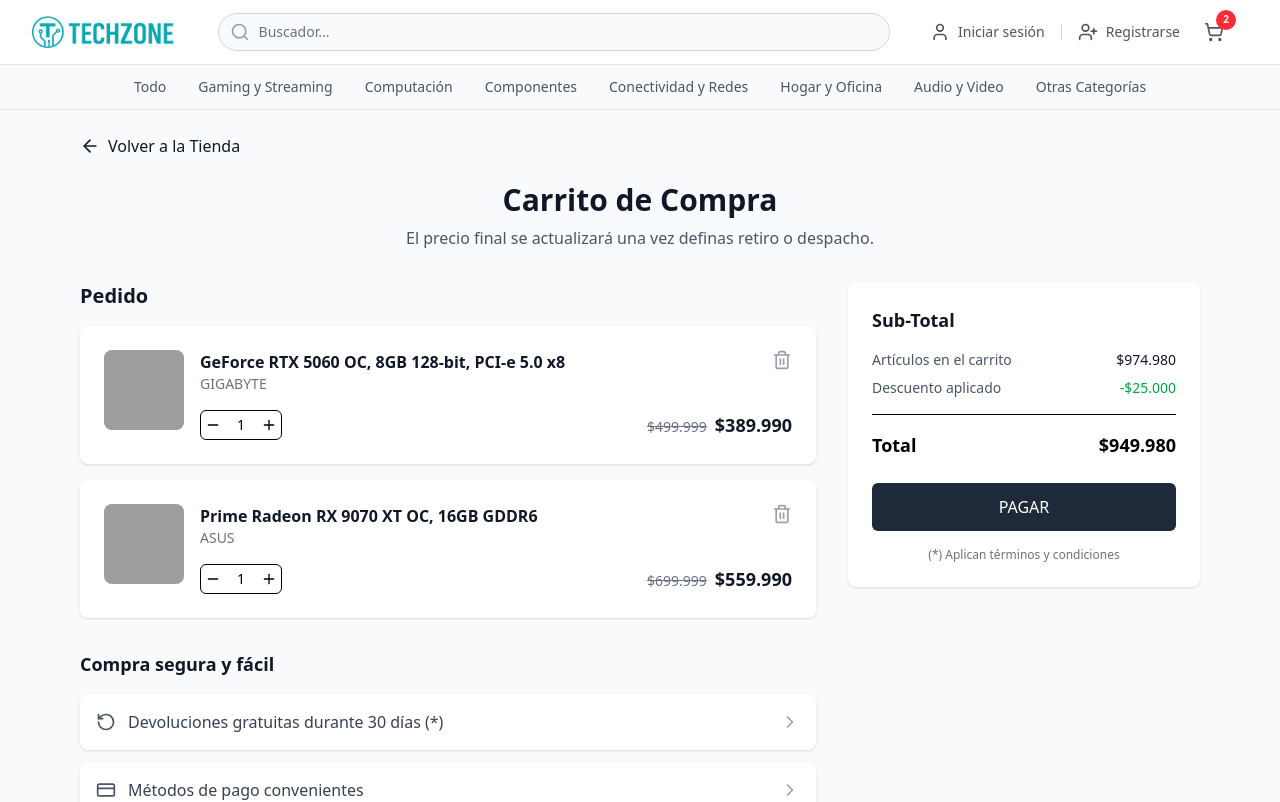
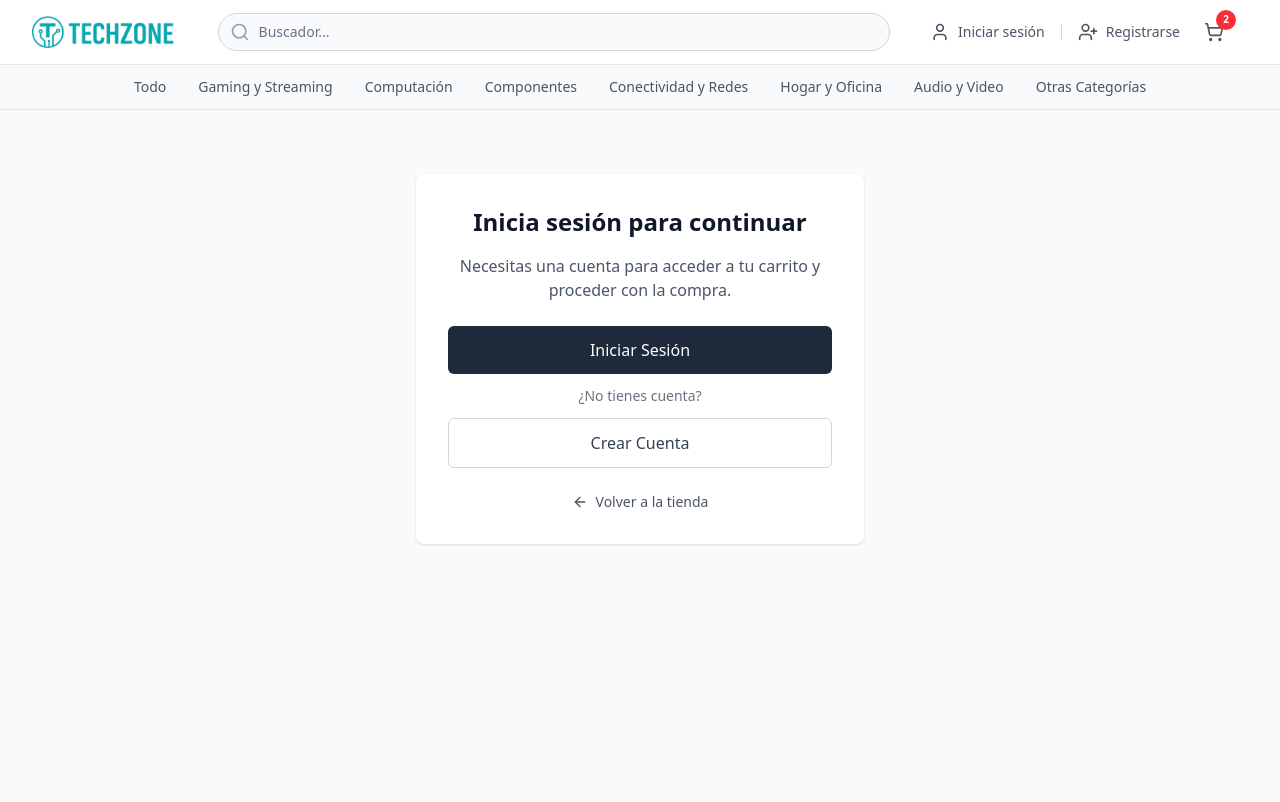
Before and after one commit to Dario-Gago/TechZone, a React (Vite) app: page /cart in a window 1280 px wide. Shown: the top 802 px of the page. Built offline with nearby package versions, Linux system fonts and the light colour scheme; grey boxes are pictures that could not be loaded.

Commit message:
feat: mejorar autenticación y redirección en el flujo de registro y login

```diff
--- a/src/App.jsx
+++ b/src/App.jsx
@@ -10,7 +10,7 @@
 import Register from './pages/Register'
 import Cart from './pages/Cart'
 import Checkout from './pages/Checkout'
-import PagoExitoso from './pages/PagoExitoso'
+import PagoExitoso from './pages/PaymentSuccess'
 import Dashboard from './pages/Dashboard'
 import ProductDetail from './pages/ProductDetail'
 import CategoryPage from './pages/CategoryPage'
--- a/src/pages/Cart.jsx
+++ b/src/pages/Cart.jsx
@@ -1,6 +1,7 @@
 import React from 'react'
 import { Link } from 'react-router-dom'
 import { useCarrito } from '../hooks/useCart'
+import { useAutenticacion } from '../contexts/AuthContext'
 
 import {
   ArrowLeft,
@@ -21,7 +22,7 @@
     obtenerPrecioTotal
   } = useCarrito()
 
-  const estaAutenticado = true // Simulamos que el usuario está autenticado
+  const { estaAutenticado } = useAutenticacion()
 
   // Usar el total calculado del contexto que ya tiene los precios actuales
   const total = obtenerPrecioTotal()
@@ -31,26 +32,41 @@
   // Si no hay sesión iniciada, mostrar mensaje
   if (!estaAutenticado) {
     return (
-      <div className="bg-gray-50 py-16 px-4">
-        <div className="text-center p-8 max-w-md mx-auto">
+      <div className="bg-gray-50 min-h-screen py-16 px-4">
+        <div className="text-center p-8 max-w-md mx-auto bg-white rounded-lg shadow-sm">
           <h2 className="text-2xl font-bold text-gray-900 mb-4">
             Inicia sesión para continuar
           </h2>
           <p className="text-gray-600 mb-6">
-            Accede a tu cuenta para ver los productos que agregaste a tu
-            carrito.
+            Necesitas una cuenta para acceder a tu carrito y proceder con la compra.
           </p>
 
           <div className="space-y-3">
-            <button className="w-full bg-gray-800 text-white px-6 py-3 rounded-md hover:bg-gray-900 transition duration-200 font-medium block text-center">
+            <Link
+              to="/login"
+              className="w-full bg-gray-800 text-white px-6 py-3 rounded-md hover:bg-gray-900 transition duration-200 font-medium block text-center"
+            >
               Iniciar Sesión
-            </button>
+            </Link>
 
             <p className="text-gray-500 text-sm">¿No tienes cuenta?</p>
 
-            <button className="w-full border border-gray-300 text-gray-700 px-6 py-3 rounded-md hover:bg-gray-50 transition duration-200 font-medium block text-center">
+            <Link
+              to="/register"
+              className="w-full border border-gray-300 text-gray-700 px-6 py-3 rounded-md hover:bg-gray-50 transition duration-200 font-medium block text-center"
+            >
               Crear Cuenta
-            </button>
+            </Link>
+          </div>
+
+          <div className="mt-6">
+            <Link
+              to="/"
+              className="text-gray-600 hover:text-gray-800 text-sm flex items-center justify-center"
+            >
+              <ArrowLeft className="h-4 w-4 mr-2" />
+              Volver a la tienda
+            </Link>
           </div>
         </div>
       </div>
--- a/src/pages/Checkout.jsx
+++ b/src/pages/Checkout.jsx
@@ -1,6 +1,7 @@
 import React, { useState } from 'react'
 import { useCarrito } from '../hooks/useCart'
 import { useAutenticacion } from '../contexts/AuthContext'
+import { Navigate, Link } from 'react-router-dom'
 import CheckoutHeader from '../components/CheckoutHeader'
 import UserInfo from '../components/UserInfo'
 import CartItem from '../components/CartItem'
@@ -10,7 +11,7 @@
 
 const Checkout = () => {
   const { articulosCarrito, obtenerPrecioTotal, actualizarCantidad, eliminarDelCarrito } = useCarrito()
-  const { usuario } = useAutenticacion()
+  const { usuario, estaAutenticado } = useAutenticacion()
 
   const [metodoEnvio, setMetodoEnvio] = useState('retiro')
   const [metodoPago, setMetodoPago] = useState('credit-card')
@@ -21,6 +22,16 @@
     cvv: '',
     cardName: ''
   })
+
+  // Redirigir a login si no está autenticado
+  if (!estaAutenticado) {
+    return <Navigate to="/login" state={{ from: '/checkout' }} replace />
+  }
+
+  // Si el carrito está vacío, redirigir al carrito
+  if (articulosCarrito.length === 0) {
+    return <Navigate to="/cart" replace />
+  }
 
   const totalCarrito = obtenerPrecioTotal()
   const envioRetiro = 0
--- a/src/pages/Login.jsx
+++ b/src/pages/Login.jsx
@@ -1,6 +1,6 @@
 import React, { useState } from 'react'
 import { Mail, Lock } from 'lucide-react'
-import { Link, useNavigate } from 'react-router-dom'
+import { Link, useNavigate, useLocation } from 'react-router-dom'
 import { useAutenticacion } from '../contexts/AuthContext'
 
 const IniciarSesion = () => {
@@ -11,6 +11,10 @@
 
   const { iniciarSesion } = useAutenticacion()
   const navigate = useNavigate()
+  const location = useLocation()
+
+  // Obtener la ruta de donde vino el usuario (para redireccionar después del login)
+  const from = location.state?.from || '/'
 
   const manejarEnvio = (e) => {
     e.preventDefault()
@@ -25,7 +29,7 @@
         role: 'admin'
       }
       iniciarSesion(tokenFalso, esAdmin, datosUsuario)
-      navigate('/')
+      navigate(from, { replace: true })
     } else if (correo === 'usuario@techzone.com' && contrasena === 'pass1234') {
       const tokenFalso = 'token_usuario_normal'
       const esAdmin = false
@@ -35,7 +39,7 @@
         role: 'user'
       }
       iniciarSesion(tokenFalso, esAdmin, datosUsuario)
-      navigate('/')
+      navigate(from, { replace: true })
     } else {
       setError('Correo o contraseña incorrectos')
     }
@@ -49,10 +53,22 @@
             Iniciar sesión
           </h1>
           <p className="text-gray-600">
-            Inicie sesión ingresando su dirección de correo electrónico y
-            contraseña.
+            {from === '/checkout'
+              ? 'Inicia sesión para continuar con tu compra'
+              : 'Inicie sesión ingresando su dirección de correo electrónico y contraseña.'
+            }
           </p>
         </div>
+
+        {/* Mensaje especial para checkout */}
+        {from === '/checkout' && (
+          <div className="bg-yellow-50 border border-yellow-200 rounded-lg p-4">
+            <p className="text-sm text-yellow-800">
+              <span className="font-semibold">¿Por qué necesito una cuenta?</span><br />
+              Una cuenta te permite guardar tu información de envío, ver el historial de pedidos y tener una experiencia de compra más segura.
+            </p>
+          </div>
+        )}
 
         {/* Credenciales de demostración */}
         <div className="bg-blue-50 border border-blue-200 rounded-lg p-4">
--- a/src/pages/Register.jsx
+++ b/src/pages/Register.jsx
@@ -1,6 +1,7 @@
 import React, { useState } from 'react'
 import { Mail, Lock, User, Phone, MapPin, Eye, EyeOff } from 'lucide-react'
-import { Link } from 'react-router-dom'
+import { Link, useNavigate, useLocation } from 'react-router-dom'
+import { useAutenticacion } from '../contexts/AuthContext'
 
 const Registro = () => {
   const [datosFormulario, setDatosFormulario] = useState({
@@ -15,6 +16,13 @@
   const [mostrarConfirmarContrasena, setMostrarConfirmarContrasena] = useState(false)
   const [errores, setErrores] = useState({})
   const [estaCargando, setEstaCargando] = useState(false)
+
+  const { iniciarSesion } = useAutenticacion()
+  const navigate = useNavigate()
+  const location = useLocation()
+
+  // Obtener la ruta de donde vino el usuario
+  const from = location.state?.from || '/'
 
   const validarFormulario = () => {
     const nuevosErrores = {}
@@ -93,7 +101,20 @@
       // Simular delay de API
       await new Promise((resolve) => setTimeout(resolve, 1000))
 
-      alert('¡Registro exitoso! Bienvenido/a ' + datosFormulario.nombre)
+      // Crear usuario y iniciar sesión automáticamente
+      const tokenFalso = 'token_nuevo_usuario_' + Date.now()
+      const datosUsuario = {
+        name: datosFormulario.nombre,
+        email: datosFormulario.email,
+        telefono: datosFormulario.telefono,
+        direccion: datosFormulario.direccion,
+        role: 'user'
+      }
+
+      iniciarSesion(tokenFalso, false, datosUsuario)
+
+      // Redirigir a donde el usuario venía (checkout u home)
+      navigate(from, { replace: true })
 
       // Resetear formulario
       setDatosFormulario({
@@ -120,9 +141,22 @@
             Crear Cuenta
           </h1>
           <p className="text-gray-600">
-            Completa tus datos para registrarte en nuestra plataforma
+            {from === '/checkout'
+              ? 'Crea tu cuenta para completar tu compra de forma segura'
+              : 'Completa tus datos para registrarte en nuestra plataforma'
+            }
           </p>
         </div>
+
+        {/* Mensaje especial para checkout */}
+        {from === '/checkout' && (
+          <div className="bg-green-50 border border-green-200 rounded-lg p-4">
+            <p className="text-sm text-green-800">
+              <span className="font-semibold">¡Es rápido y fácil!</span><br />
+              Al crear una cuenta podrás guardar tu información, ver el historial de compras y realizar futuras compras más rápido.
+            </p>
+          </div>
+        )}
 
         <div className="mt-8 space-y-6">
           <div className="space-y-4">
```
